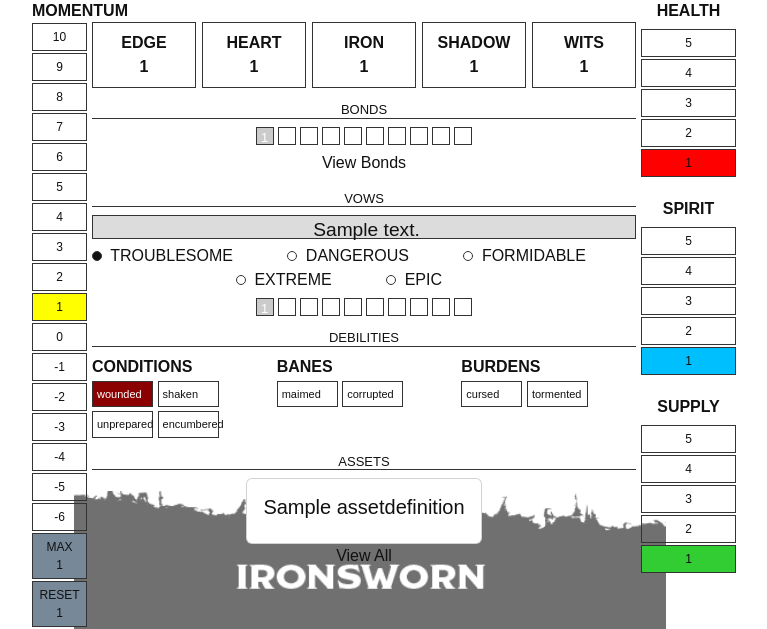
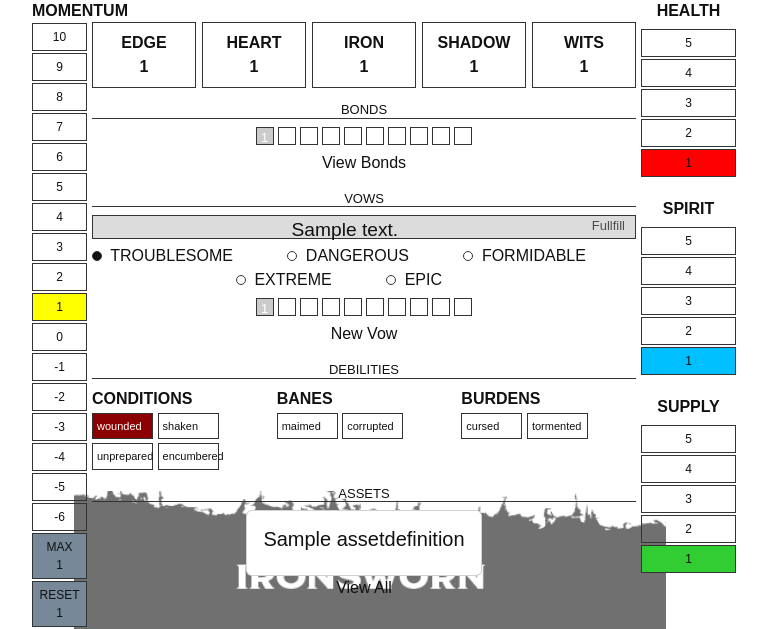
Before and after one commit to M-Pidlisnyi/Ironsworn, a Django app: page /characters/1/ in a window 1280 px wide. Shown: the part 367-996 px from the top of the page, without its empty margins (256-1023 px from the left). Run offline with Django 5.2, Linux system fonts and the light colour scheme; tables that the repository leaves empty hold one stand-in row (values such as "Sample post"); some libraries are stand-ins or nearby versions.

Commit message:
bonds and vows creation for existing characters

```diff
--- a/characters/urls.py
+++ b/characters/urls.py
@@ -1,6 +1,7 @@
 from django.urls import path
 
-from .views import character_creation, CharacterSheetView, CharacterListView, AddAssetView, CharacterAssetsListView, CharacterBondsList
+from .views import (character_creation, CharacterSheetView, CharacterListView, AddAssetView, CharacterAssetsListView, CharacterBondsList,
+                    NewBondView, NewVowView)
 
 app_name = 'characters'
 
@@ -12,4 +13,6 @@ urlpatterns = [
     path('<int:char_id>/add-asset/', AddAssetView.as_view(), name='add-asset'),
     path('<int:char_id>/assets/', CharacterAssetsListView.as_view(), name='character-assets-list'),
     path('<int:char_id>/bonds/', CharacterBondsList.as_view(), name='character-bonds-list'),
+    path('<int:char_id>/add-bond/', NewBondView.as_view(), name='add-bond'),
+    path('<int:char_id>/add-vow/', NewVowView.as_view(), name='add-vow'),
 ]
--- a/characters/views.py
+++ b/characters/views.py
@@ -1,5 +1,6 @@
 from typing import Any
 from django.db.models.query import QuerySet
+from django.forms import BaseModelForm
 from django.shortcuts import render, redirect
 from django.views.generic import CreateView, DetailView, ListView
 from django.http import HttpRequest, HttpResponse
@@ -11,7 +12,9 @@ from domain import progress_track as pt
 from rules.models import AssetDefinition
 
 from .models import Character, Bond, Vow, CharacterAsset, Debility
-from .forms import CharBaseInfoForm, CharStatsForm, CharResoursesForm, CharInitialBondsForm, BackgroungVowForm, CharacterAssetForm, InitialAssetsForm
+from .forms import (CharBaseInfoForm, CharStatsForm, CharResoursesForm, CharInitialBondsForm, BackgroungVowForm, InitialAssetsForm,
+                    CharacterAssetForm, NewVowForm, NewBondForm)
+from .mixins import AddCharacterContextMixin, SaveCharacterAttributeMixin
 
 CC_STAGES_FORMS = [
     CharBaseInfoForm,
@@ -262,7 +265,7 @@ class CharacterListView(ListView):
     def get_queryset(self):
         return Character.objects.filter(user=self.request.user)
 
-class AddAssetView(CreateView):
+class AddAssetView(AddCharacterContextMixin, SaveCharacterAttributeMixin, CreateView):
     """
     Add a new asset to a character.
 
@@ -287,25 +290,10 @@ class AddAssetView(CreateView):
     """
 
     model = CharacterAsset
-    template_name = 'characters/add_asset.html'
+    template_name = 'characters/generic_form.html'
     form_class = CharacterAssetForm
 
-    def form_valid(self, form):
-        obj = form.save(commit=False)
-
-        character_id = self.kwargs.get('char_id')
-        character = Character.objects.get(id=character_id)
-
-        obj.character = character
-        obj.save()
-        return redirect('character-sheet', pk=character_id)
-
-    def get_context_data(self, **kwargs: Any) -> dict[str, Any]:
-        context = super().get_context_data(**kwargs)
-        context["character"] = Character.objects.get(id=self.kwargs.get('char_id'))
-        return context
-
-class CharacterAssetsListView(ListView):
+class CharacterAssetsListView(AddCharacterContextMixin, ListView):
     """
     Display the list of assets owned by a character.
 
@@ -330,24 +318,23 @@ class CharacterAssetsListView(ListView):
     model = CharacterAsset
     context_object_name = 'assets_list'
 
-    def get_context_data(self, **kwargs: Any) -> dict[str, Any]:
-        context = super().get_context_data(**kwargs)
-        context["character"] = Character.objects.get(id=self.kwargs.get('char_id'))
-        return context
-
     def get_queryset(self):
         character_id = self.kwargs.get('char_id')
         return CharacterAsset.objects.filter(character__id=character_id)
 
-
-class CharacterBondsList(ListView):
+class CharacterBondsList(AddCharacterContextMixin, ListView):
     model = Bond
-
-    def get_context_data(self, **kwargs: Any) -> dict[str, Any]:
-        context = super().get_context_data(**kwargs)
-        context["character"] = Character.objects.get(id=self.kwargs.get('char_id'))
-        return context
 
     def get_queryset(self):
         character_id = self.kwargs.get('char_id')
         return Bond.objects.filter(character__id=character_id)
+
+class NewBondView(AddCharacterContextMixin, SaveCharacterAttributeMixin, CreateView):
+    model = Bond
+    form_class = NewBondForm
+    template_name = 'characters/generic_form.html'
+
+class NewVowView(AddCharacterContextMixin, SaveCharacterAttributeMixin, CreateView):
+    model = Vow
+    form_class = NewVowForm
+    template_name = 'characters/generic_form.html'
--- a/static/css/styles.css
+++ b/static/css/styles.css
@@ -30,6 +30,7 @@ label {
   font-size: larger;
   background-color: gainsboro;
 }
+
 
 .xp-dots .dot {
   width: 10px;
@@ -153,6 +154,12 @@ label {
 }
 .rank{
   text-align: center;
+}
+.fullfill-vow-text{
+  font-size: small;
+  float: right;
+  padding-right: 10px;
+  opacity: .7;
 }
 
 .circle {
--- a/templates/characters/bond_list.html
+++ b/templates/characters/bond_list.html
@@ -31,5 +31,6 @@
             {% endfor %}
         {% endwith %}
     </div>
+    <a  href="{% url 'characters:add-bond' character.pk %}" class="ui-link">Forge a new Bond</a>
 </div>
 {%endblock%}
--- a/templates/characters/character_sheet.html
+++ b/templates/characters/character_sheet.html
@@ -81,8 +81,8 @@
       <div class="section">
         <h3>VOWS</h3>
         {% for vow in character.vows.all %}
-        <div class="vow">
-          <div class="line vow-title">{{ vow.description }}</div>
+        <div class="vow" id="vow-{{vow.pk}}">
+          <div class="line vow-title">{{ vow.description }} <span class="fullfill-vow-text"><a href="#vow-{{vow.pk}}" class="ui-link">Fullfill</a></span></div>
           <div class="rank">
             {% for r in difficulty_tracker %}
               <span class="circle {% if vow.difficulty == forloop.counter %}filled{% endif %}"></span> <span class="difficulty-text">{{ r|upper }}</span>
@@ -103,6 +103,7 @@
           </div>
         </div>
         {% endfor %}
+        <p style="text-align: center;"><a  href="{% url 'characters:add-vow' character.pk%}" class="ui-link">New Vow</a></p>
       </div>
 
       <!-- DEBILITIES -->
--- a/templates/characters/add_asset.html
+++ b/templates/characters/generic_form.html
@@ -2,14 +2,10 @@
 
 {%block content%}
     <div>
-        Pick new asset for {{character}}
-    </div>
-    <br>
-    <div>
         <form method="post">
             {% csrf_token %}
             {{ form.as_p }}
-            <button class="btn btn-primary" type="submit">Add</button>
+            <button class="btn btn-primary" type="submit">Save</button>
         </form>
     </div>
 {%endblock%}
```
Also changed, not shown: characters/forms.py (+11 -1 lines).
